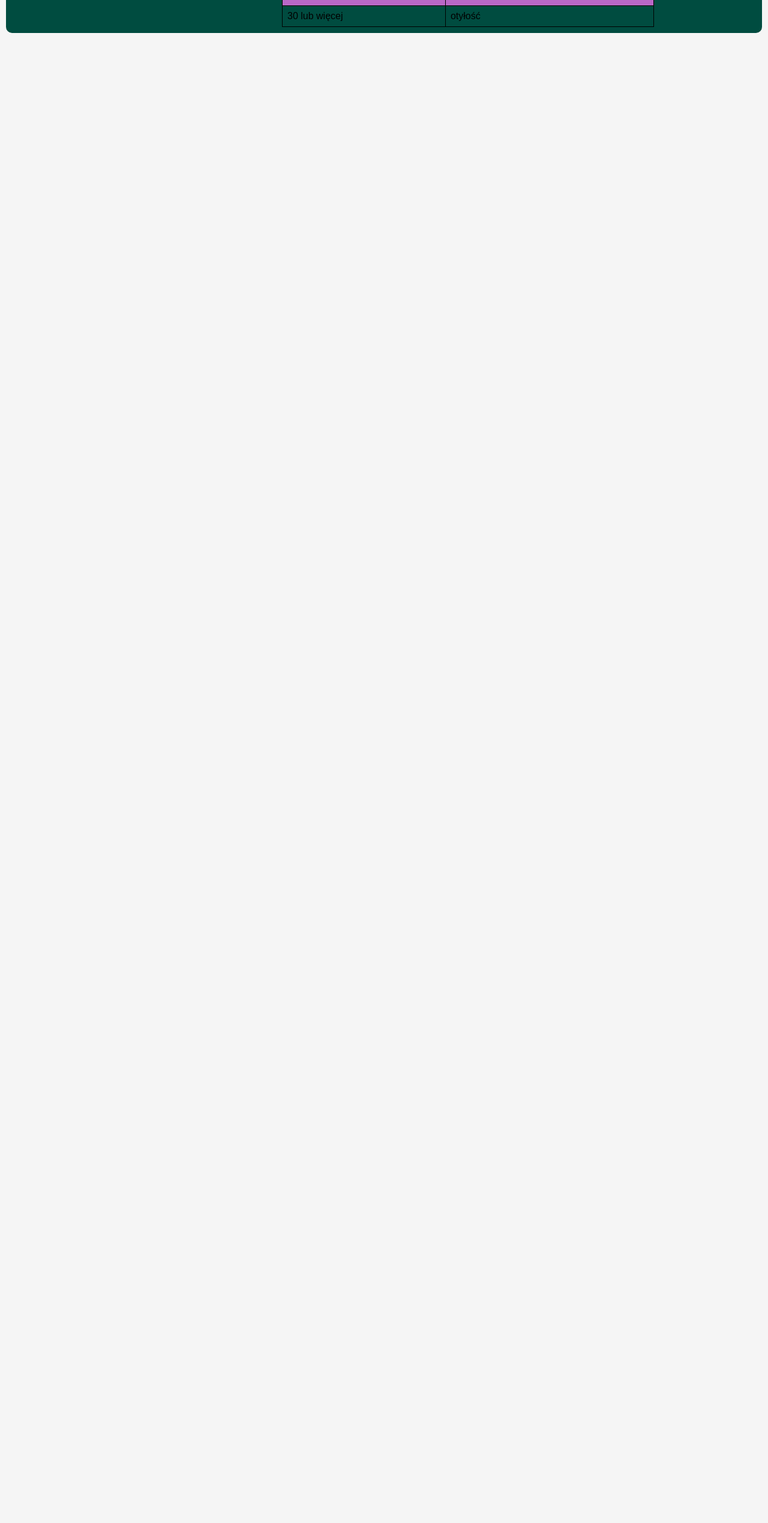
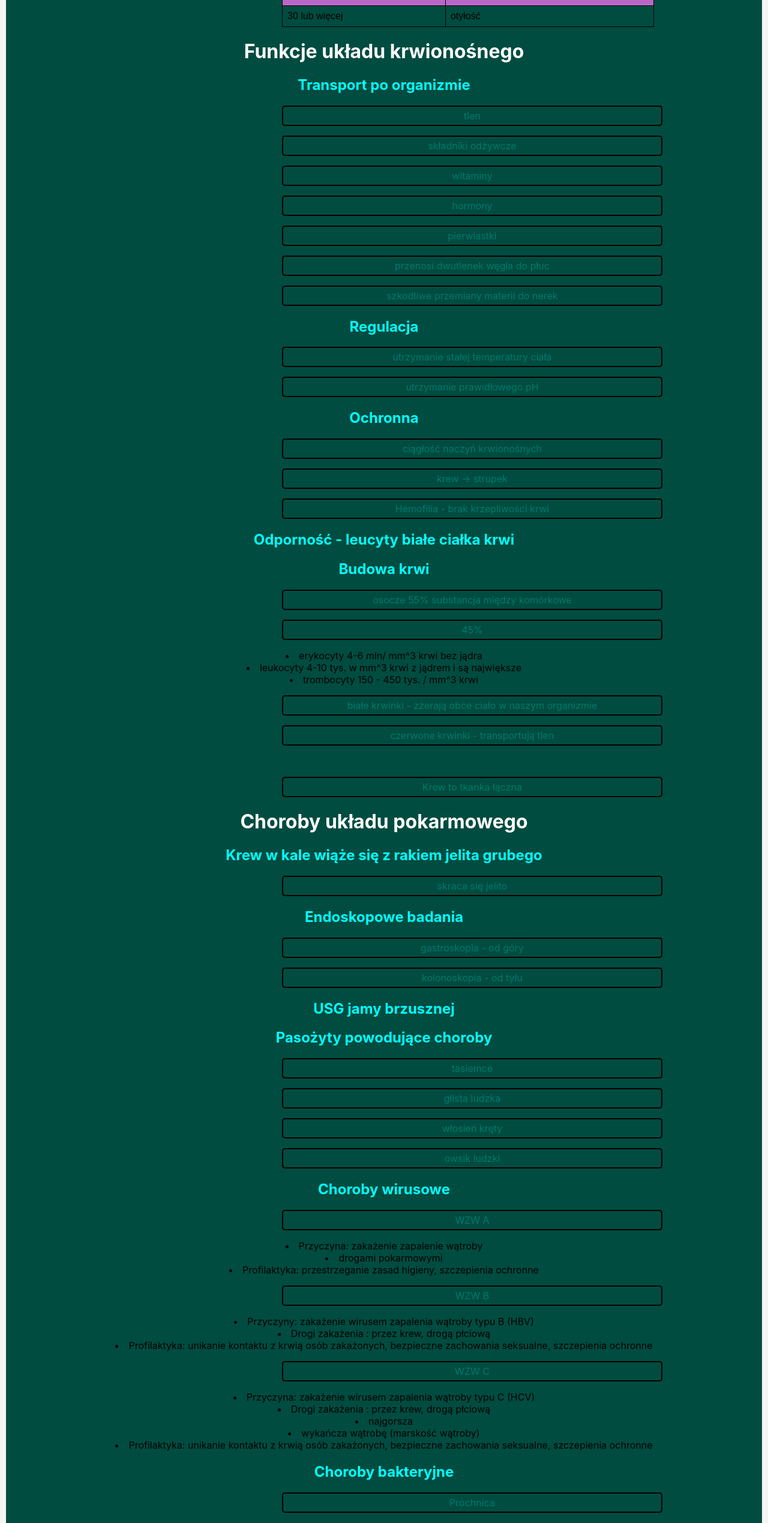
Before and after one commit to MagdalSaturs/Technischools, a React (Create React App) app in the folder project/: page /biologia in a window 1280 px wide. Shown: the part 7458-9997 px from the top of the page at 60% size. Before the commit the page ends 7523 px from the top, so only its background shows below. Built offline with nearby package versions, Linux system fonts and the light colour scheme.

Commit message:
Update Biologia.js

```diff
--- a/project/src/pages/biologia/Biologia.js
+++ b/project/src/pages/biologia/Biologia.js
@@ -231,6 +231,73 @@ const Biologia = () => {
                         <td>otyłość</td>
                     </tr>
                 </table>
+                <h1>Funkcje układu krwionośnego</h1>
+                <h2>Transport po organizmie</h2>
+                <p>tlen</p>
+                <p>składniki odżywcze</p>
+                <p>witaminy</p>
+                <p>hormony</p>
+                <p>pierwiastki</p>
+                <p>przenosi dwutlenek węgla do płuc</p>
+                <p>szkodliwe przemiany materii do nerek</p>
+                <h2>Regulacja</h2>
+                <p>utrzymanie stałej temperatury ciała</p>
+                <p>utrzymanie prawidłowego pH</p>
+                <h2>Ochronna</h2>
+                <p>ciągłość naczyń krwionośnych</p>
+                <p>krew -> strupek</p>
+                <p>Hemofilia - brak krzepliwości krwi</p>
+                <h2>Odporność - leucyty białe ciałka krwi</h2>
+                <h2>Budowa krwi</h2>
+                <p>osocze 55% substancja między komórkowe</p>
+                <p>45%</p>
+                <li>erykocyty 4-6 mln/ mm^3 krwi bez jądra</li>
+                <li>leukocyty 4-10 tys. w mm^3 krwi z jądrem i są największe</li>
+                <li>trombocyty 150 - 450 tys. / mm^3 krwi</li>
+                <p>białe krwinki - zżerają obce ciało w naszym organizmie</p>
+                <p>czerwone krwinki - transportują tlen</p>
+                <br/>
+                <p>Krew to tkanka łączna</p>
+                <h1>Choroby układu pokarmowego</h1>
+                <h2>Krew w kale wiąże się z rakiem jelita grubego</h2>
+                <p>skraca się jelito</p>
+                <h2>Endoskopowe badania</h2>
+                <p>gastroskopia - od góry</p>
+                <p>kolonoskopia - od tyłu</p>
+                <h2>USG jamy brzusznej</h2>
+                <h2>Pasożyty powodujące choroby</h2>
+                <p>tasiemce</p>
+                <p>glista ludzka</p>
+                <p>włosień kręty</p>
+                <p>owsik ludzki</p>
+                <h2>Choroby wirusowe</h2>
+                <p>WZW A</p>
+    <li>Przyczyna: zakażenie zapalenie wątroby</li>
+    <li>drogami pokarmowymi</li>
+    <li>Profilaktyka: przestrzeganie zasad higieny, szczepienia ochronne</li>
+    <p>WZW B</p>
+    <li>Przyczyny: zakażenie wirusem zapalenia wątroby typu B (HBV)</li>
+    <li>Drogi zakażenia : przez krew, drogą płciową</li>
+    <li>Profilaktyka: unikanie kontaktu z krwią osób zakażonych, bezpieczne zachowania seksualne, szczepienia ochronne</li>
+    <p>WZW C</p>
+    <li>Przyczyna: zakażenie wirusem zapalenia wątroby typu C (HCV)</li>
+    <li>Drogi zakażenia : przez krew, drogą płciową</li>
+    <li>najgorsza</li>
+    <li>wykańcza wątrobę (marskość wątroby)</li>
+    <li>Profilaktyka: unikanie kontaktu z krwią osób zakażonych, bezpieczne zachowania seksualne, szczepienia ochronne</li>
+    <h2>Choroby bakteryjne</h2>
+    <p>Próchnica</p>
+    <li>Przyczyna: bakterie występujące na powierzchni zębów i rozkładające cukry</li>
+    <li>Droga zakażenia: bakterie powodujące próchnicę naturalnie występują w naszej jamie ustnej</li>
+    <li>Profilaktyka: dieta bogata w wapń, fosfor, fluor i witaminę D3, ograniczenie spożycia cukrów, mycie zębów , kontrolne wizyty u stomatologa co najmniej dwa razy w roku</li>
+    <h2>Choroba wrzodowa żołądka i dwunastnicy (bakteryjne)</h2>
+    <p>Przyczyna: głównie zakażenie bakterią Helicobacter pylori. Na rozwój choroby mają wpływ także czynniki jak :</p>
+    <li>palenie papierosów</li>
+    <li>stosowanie leków przeciwzapalnych i przeciwbólowych</li>
+    <li>stres</li>
+    <li>niewłaściwe odżywianie</li>
+    <p>Droga zakażenia: do zakażenia bakterią Helicobacter pylori dochodzi drogą pokarmoą</p>
+    <p>Profilaktyka: polega na unikanie stresu, nadmiernego przyjmowania leków przeciwbólowych i przeciwzapalnych oraz niepaleniu papierosów</p>
             </div>
         </>
     )
```
